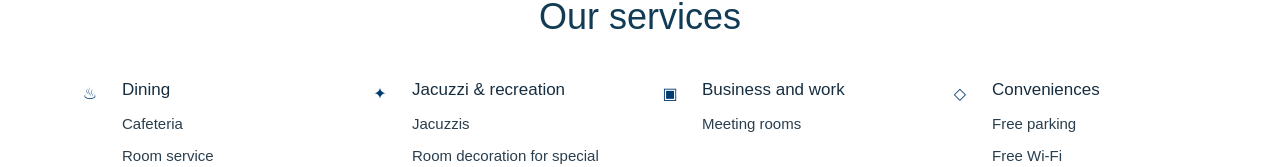
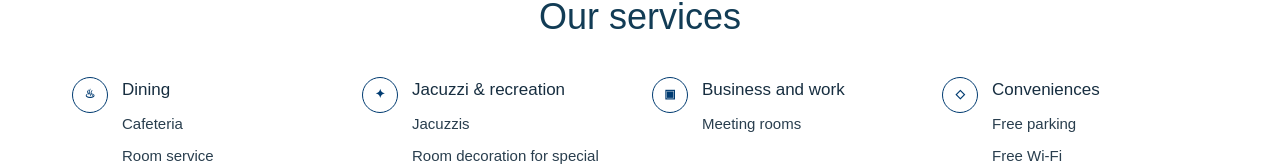
Before and after one commit to camilogomez17/hotelBlueThree, a Next.js app: page /en/hotel-information in a window 1280 px wide. Shown: the part 609-776 px from the top of the page. Built offline with nearby package versions, Linux system fonts and the light colour scheme; no server answers.

Commit message:
Restore previous hotel amenities styling

```diff
--- a/app/globals.css
+++ b/app/globals.css
@@ -769,7 +769,7 @@ img,video,iframe{max-width:100%}
 .hotel-amenities>h2{margin:0 0 32px;text-align:center;font-size:clamp(26px,3vw,36px);color:#123c55}
 .hotel-amenities-categories{display:grid;grid-template-columns:repeat(4,minmax(0,1fr));gap:24px}
 .hotel-amenities-category{display:flex;align-items:flex-start;gap:14px;min-width:0}
-.hotel-amenities-icon{flex:0 0 36px;display:grid;place-items:center;width:36px;height:36px;color:#003b71}.hotel-amenities-icon svg{display:block;width:28px;height:28px}
+.hotel-amenities-icon{flex:0 0 36px;display:grid;place-items:center;width:36px;height:36px;border:1.5px solid #003b71;border-radius:50%;font-size:12px;font-weight:800;color:#003b71}
 .hotel-amenities-category h3{margin:2px 0 12px;font-size:17px;line-height:1.3;color:#172e40}
 .hotel-amenities-category ul{list-style:none;padding:0;margin:0}
 .hotel-amenities-category li{margin:0 0 10px;font-size:15px;line-height:1.5;color:#293e4e}
```
